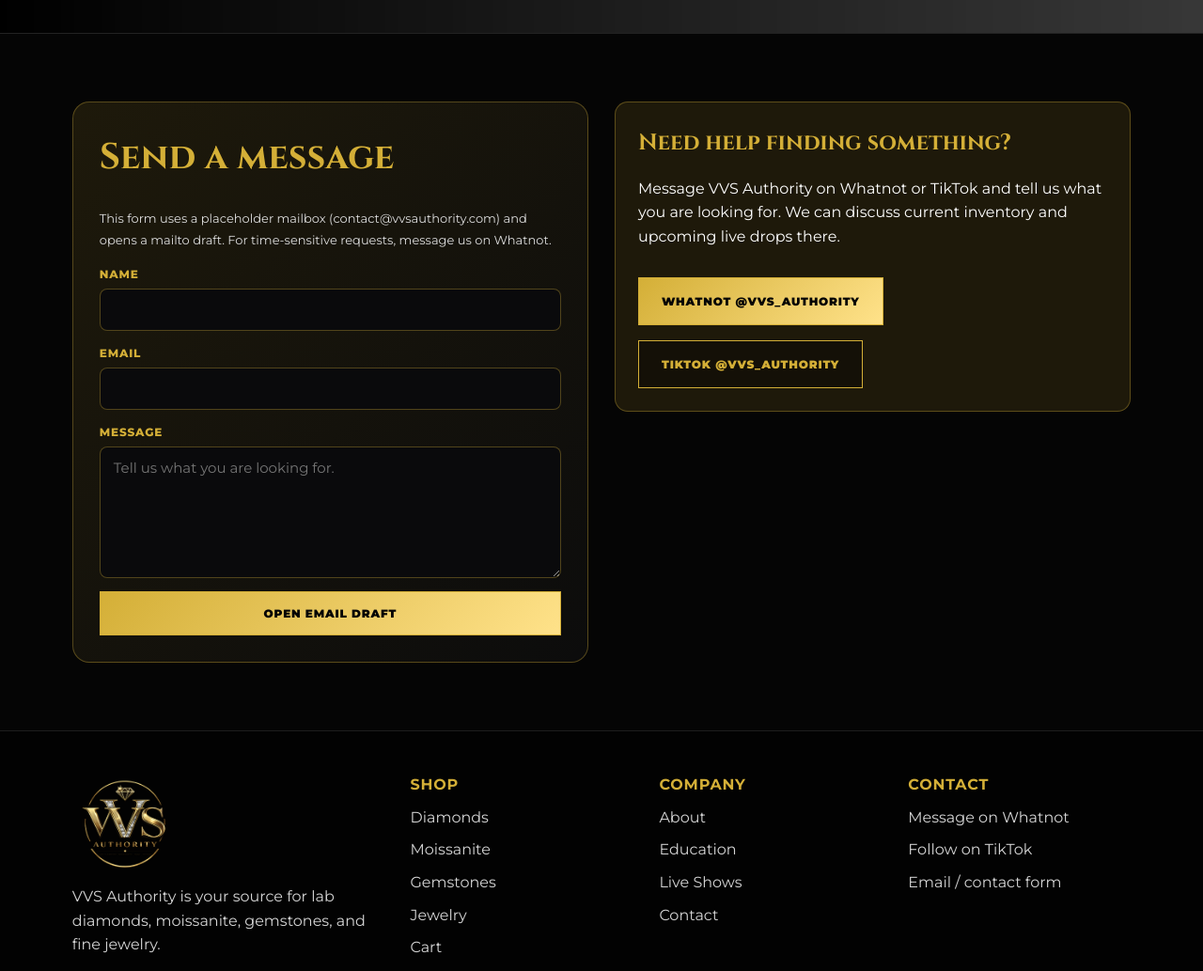
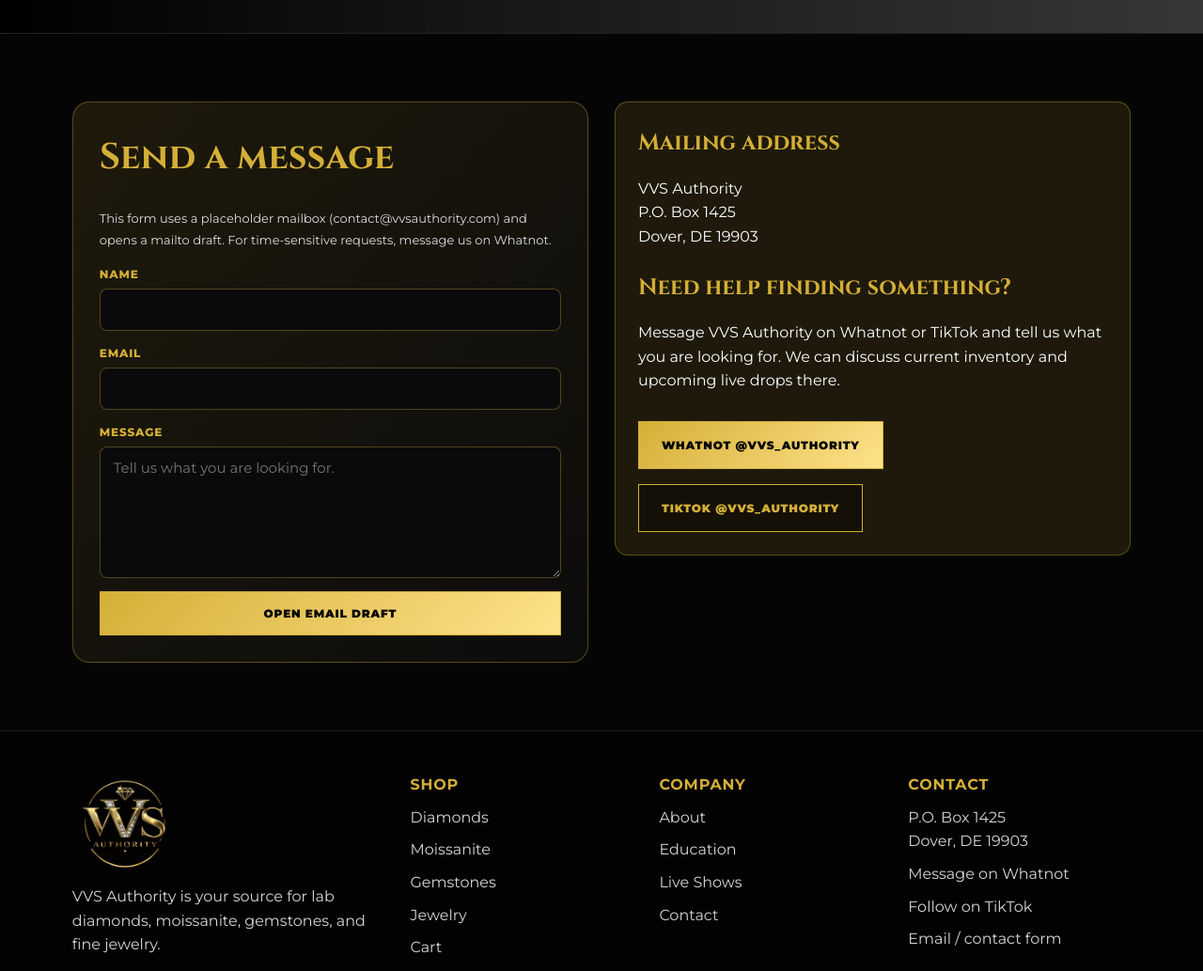
Before and after one commit to arodriguez1983-hash/vvsauthority, a plain HTML site: page contact.html in a window 1280 px wide. Shown: the part 600-1633 px from the top of the page at 94% size. Drawn offline with Linux system fonts and the light colour scheme; grey boxes are pictures that could not be loaded.

Commit message:
Add business mailing address to contact and footer

```diff
--- a/contact.html
+++ b/contact.html
@@ -63,7 +63,9 @@
           <button class="btn primary" type="submit">Open email draft</button>
         </form>
         <div class="notice">
-          <h2>Need help finding something?</h2>
+          <h2>Mailing address</h2>
+          <p>VVS Authority<br>P.O. Box 1425<br>Dover, DE 19903</p>
+          <h2 style="margin-top:22px">Need help finding something?</h2>
           <p>Message VVS Authority on Whatnot or TikTok and tell us what you are looking for. We can discuss current inventory and upcoming live drops there.</p>
           <div class="cta-row">
             <a class="btn primary" href="https://www.whatnot.com/user/vvs_authority" target="_blank" rel="noopener noreferrer">Whatnot @Vvs_authority</a>
@@ -96,6 +98,7 @@
       </div>
       <div>
         <h4>Contact</h4>
+        <p>P.O. Box 1425<br>Dover, DE 19903</p>
         <a href="https://www.whatnot.com/user/vvs_authority" target="_blank" rel="noopener noreferrer">Message on Whatnot</a>
         <a href="https://www.tiktok.com/@vvs_authority" target="_blank" rel="noopener noreferrer">Follow on TikTok</a>
         <a href="contact.html">Email / contact form</a>
```
Also changed, not shown: about.html (+1 -0 lines), cancel.html (+1 -0 lines), cart.html (+1 -0 lines), diamonds.html (+1 -0 lines), education.html (+1 -0 lines), gemstones.html (+1 -0 lines), index.html (+1 -0 lines), jewelry.html (+1 -0 lines), live.html (+1 -0 lines), moissanite.html (+1 -0 lines), thank-you.html (+1 -0 lines).
